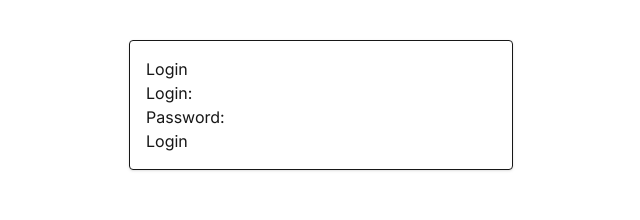
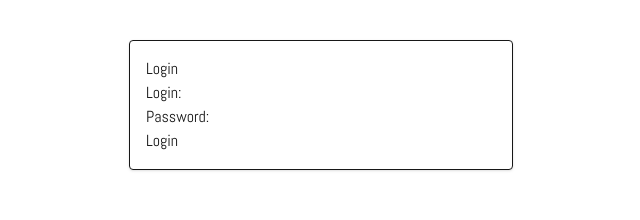
Before and after one commit to AugustoIseppe/flutter-java-spring-boot-workgym, a Next.js app in the folder web/workgym/: page /login-page in a window 1280 px wide. Shown: the top 220 px of the page, without its empty margins (319-959 px from the left). Built offline with nearby package versions, Linux system fonts and the light colour scheme.

Commit message:
chore: insert abel font

```diff
--- a/web/workgym/src/app/layout.tsx
+++ b/web/workgym/src/app/layout.tsx
@@ -1,13 +1,18 @@
 import "./globals.css";
 import type { Metadata } from "next";
-import { Inter } from "next/font/google";
+import { Abel, Inter } from "next/font/google";
 import { AuthProvider } from "./authContext";
 
-const inter = Inter({ subsets: ["latin"] });
+const abel = Abel ({
+  subsets: ["latin"],
+  weight: ["400"],
+  variable: "--font-abel",
+  display: "swap",
+});
 
 export const metadata: Metadata = {
-  title: "Create Next App",
-  description: "Generated by create next app",
+  title: "WorkGym - Portal de gestão de treinos e saúde",
+  description: "Portal de gestão de treinos e saúde",
 };
 
 export default function RootLayout({
@@ -17,7 +22,7 @@ export default function RootLayout({
 }) {
   return (
     <html lang="en">
-      <body className={inter.className} cz-shortcut-listen="true">
+      <body className={abel.className} cz-shortcut-listen="true">
         <AuthProvider>
           {/* Conteúdo da página será renderizado aqui */}
           {children}
```
